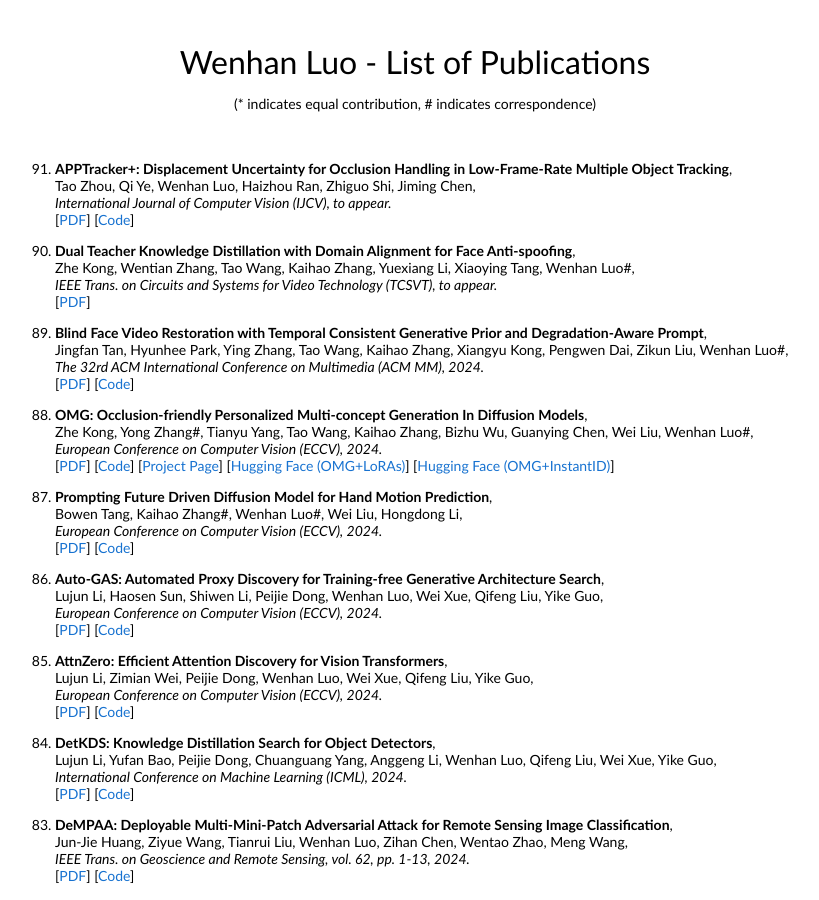
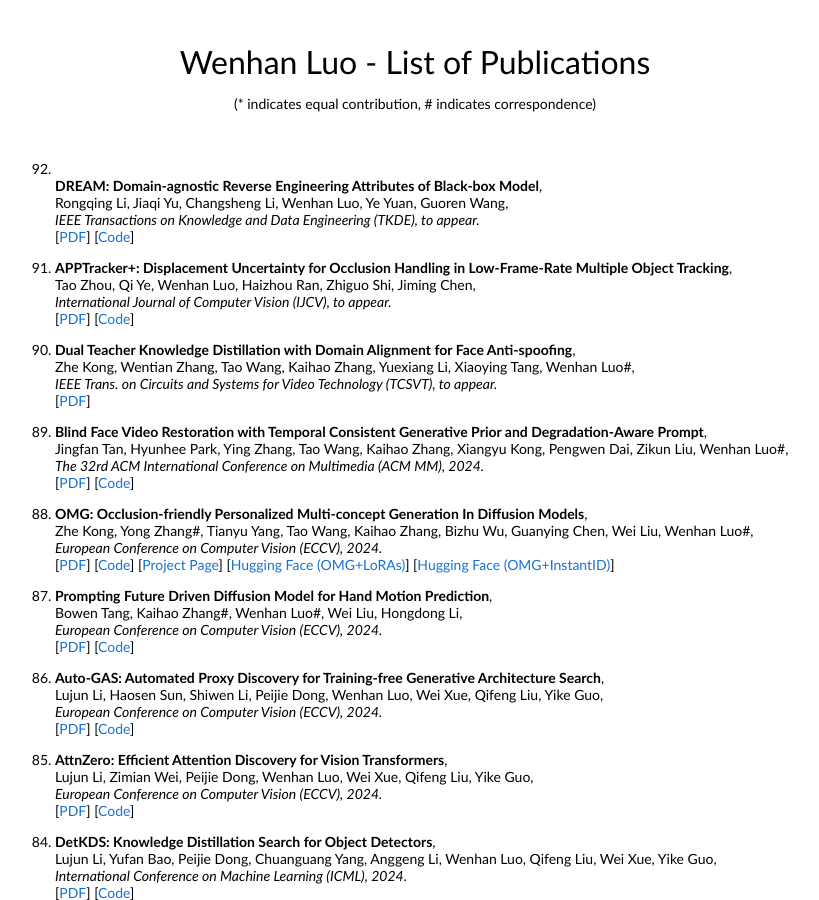
Before and after one commit to whluo/whluo.github.io, a Jekyll site: the page assets/publication.html, which Jekyll copies as it is, in a window 1280 px wide and 900 px high. Shown: the whole window, without its empty margins (225-1044 px from the left). Built offline with Jekyll 4.4.1, drawn with Linux system fonts in a browser that asks for light colours.

Commit message:
update pubs

```diff
--- a/assets/publication.html
+++ b/assets/publication.html
@@ -50,6 +50,15 @@
 
             <ol reversed>
 
+              <li></li>
+                <papertitle>DREAM: Domain-agnostic Reverse Engineering Attributes of Black-box Model</papertitle>,
+                <br>Rongqing Li, Jiaqi Yu, Changsheng Li, Wenhan Luo, Ye Yuan, Guoren Wang,<br>
+                <i>IEEE Transactions on Knowledge and Data Engineering (TKDE), to appear.</i>
+                <br>
+                [<a href="" target="_blank">PDF</a>]
+                [<a href="" target="_blank">Code</a>]
+                <p></p>
+              </li>
 
               <li>
                 <papertitle>APPTracker+: Displacement Uncertainty for Occlusion Handling in Low-Frame-Rate Multiple Object Tracking</papertitle>,
```
Also changed, not shown: _pages/about.md (+11 -1 lines).
